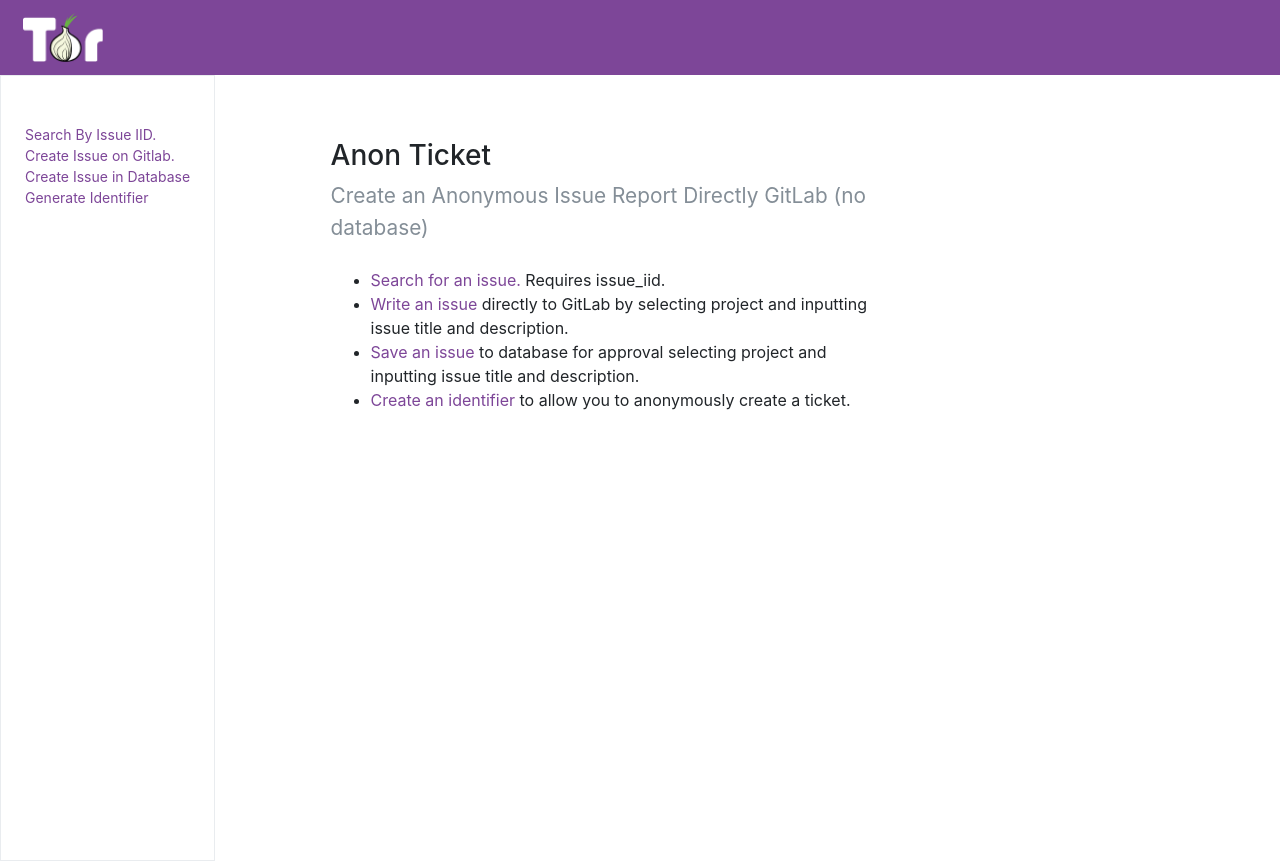
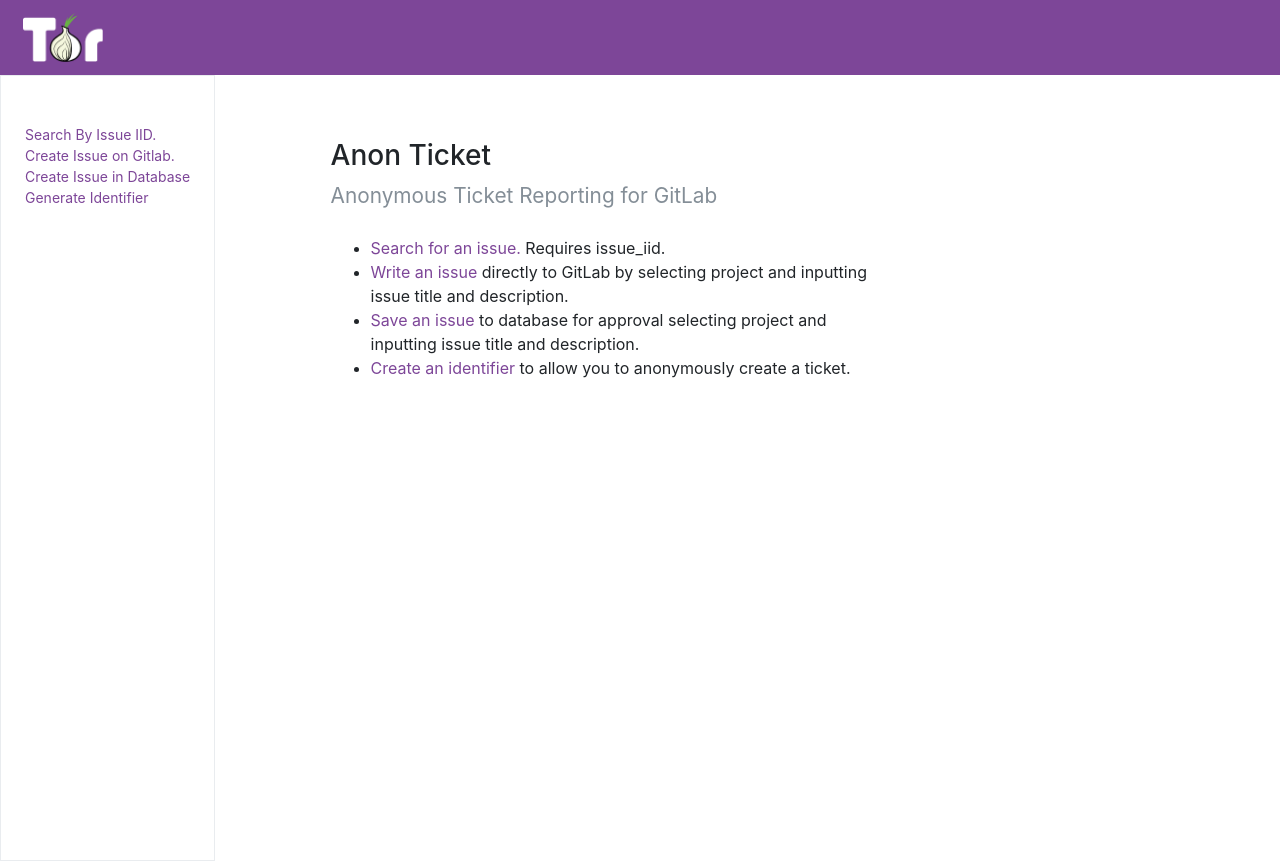
Before and after one commit to ViolanteCodes/Anonymous-GitLab-Ticketing-For-Tor, a Django app: page / in a window 1280 px wide. Run offline with Django 3.2, Linux system fonts and the light colour scheme; some libraries are stand-ins or nearby versions; some web fonts are replaced.

Commit message:
tweaked subheaders on forms

```diff
--- a/anonticket/templates/anonticket/get_identifier.html
+++ b/anonticket/templates/anonticket/get_identifier.html
@@ -10,7 +10,6 @@
 {% block content %}
   ***This form is a temporary/in-between form used during development only.***
   <hr>
-
   <form method="get">
     {{ form.as_p }}
   </form>
--- a/anonticket/templates/anonticket/index.html
+++ b/anonticket/templates/anonticket/index.html
@@ -4,7 +4,7 @@
   Anon Ticket
 {% endblock %}
 {% block subheader %}
-  Create an Anonymous Issue Report Directly GitLab (no database)
+  Anonymous Ticket Reporting for GitLab
 {% endblock %}
 
 {% block content %}
```
